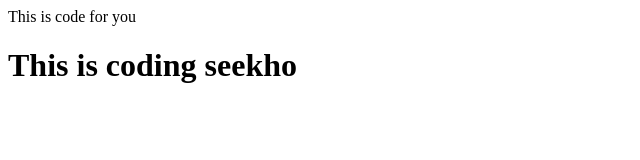
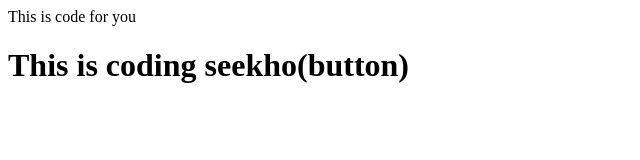
Before and after one commit to deepakjha30/localrepo, a plain HTML site: page LocalRepo/index.html in a window 1280 px wide. Shown: the whole page, without its empty margins (0-640 px from the left). Drawn offline with Linux system fonts and the light colour scheme.

Commit message:
add merge conflict

```diff
--- a/LocalRepo/index.html
+++ b/LocalRepo/index.html
@@ -1,2 +1,2 @@
 <p>This is code for you</p>
-<h1> This is coding seekho</h1>
+<h1> This is coding seekho(button)</h1>
```
Also changed, not shown: 1 other file.
